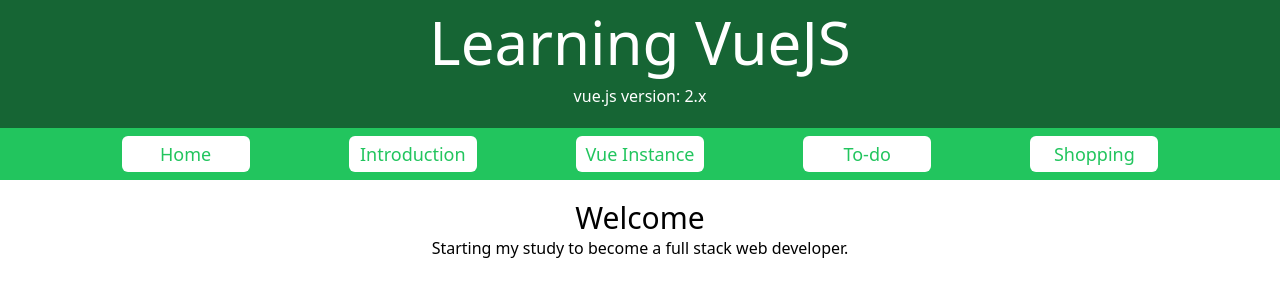
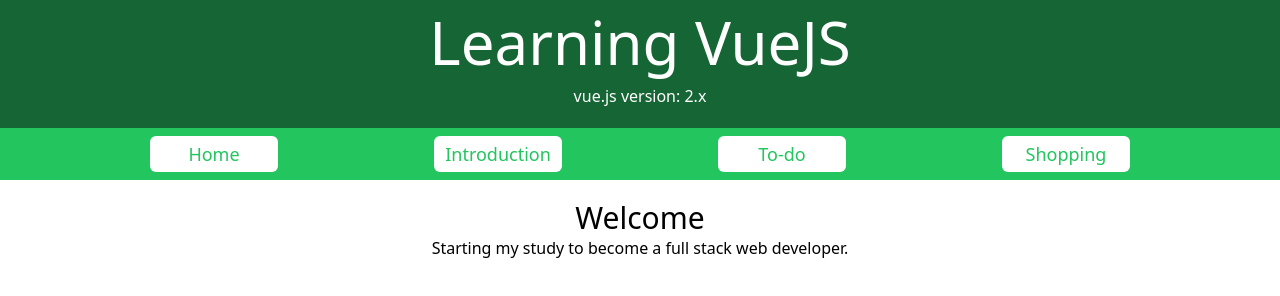
Before and after one commit to evertonlopesc/learning_vuejs, a website: page src/index.html in a window 1280 px wide. Drawn offline with nearby package versions, Linux system fonts and the light colour scheme.

Commit message:
refact: optimizing the menu.

```diff
--- a/src/index.html
+++ b/src/index.html
@@ -9,11 +9,9 @@
   <body>
     <header class="m-auto justify-center bg-green-800">
       <!-- HEADER -->
-      <div class="text-center text-white">
-        <nav class="">
-          <h1 class="text-6xl p-3">Learning VueJS</h1>
-          <p class="">vue.js version: 2.x</p>
-          <div class="bg-green-500">
+      <h1 class="text-6xl p-3 text-center text-white">Learning VueJS</h1>
+      <p class="text-center text-white">vue.js version: 2.x</p>
+      <nav class="bg-green-500 text-center">
         <div class="max-w-6xl m-auto mt-5 justify-center">
           <div class="flex flex-wrap justify-around mt-5 p-2">
             <a class="bg-white text-green-500 w-32 py-1 text-lg rounded-md hover:bg-green-400 hover:text-white"
@@ -27,11 +25,6 @@
               Introduction
             </a>
             <a class="bg-white text-green-500 w-32 py-1 text-lg rounded-md hover:bg-green-400 hover:text-white"
-                   href="./components.html"
-                >
-                  Vue Instance
-                </a>
-                <a class="bg-white text-green-500 w-32 py-1 text-lg rounded-md hover:bg-green-400 hover:text-white"
                href="./todo.html"
             >
               To-do
@@ -43,9 +36,7 @@
             </a>
           </div>
         </div>
-          </div>
       </nav>
-      </div>
     </header>
     <main>
       <div class="max-w-6xl m-auto mt-5 justify-center">
@@ -58,9 +49,5 @@
         </div>
       </div>
     </main>
-
-    <script src="https://cdn.jsdelivr.net/npm/vue@2/dist/vue.js"></script>
-    <script>
-    </script>
   </body>
 </html>
```
Also changed, not shown: src/introduction.html (+3 -12 lines), src/shopping.html (+4 -12 lines), src/todo.html (+3 -12 lines). Lines whose indentation alone changed are shown as unchanged.
